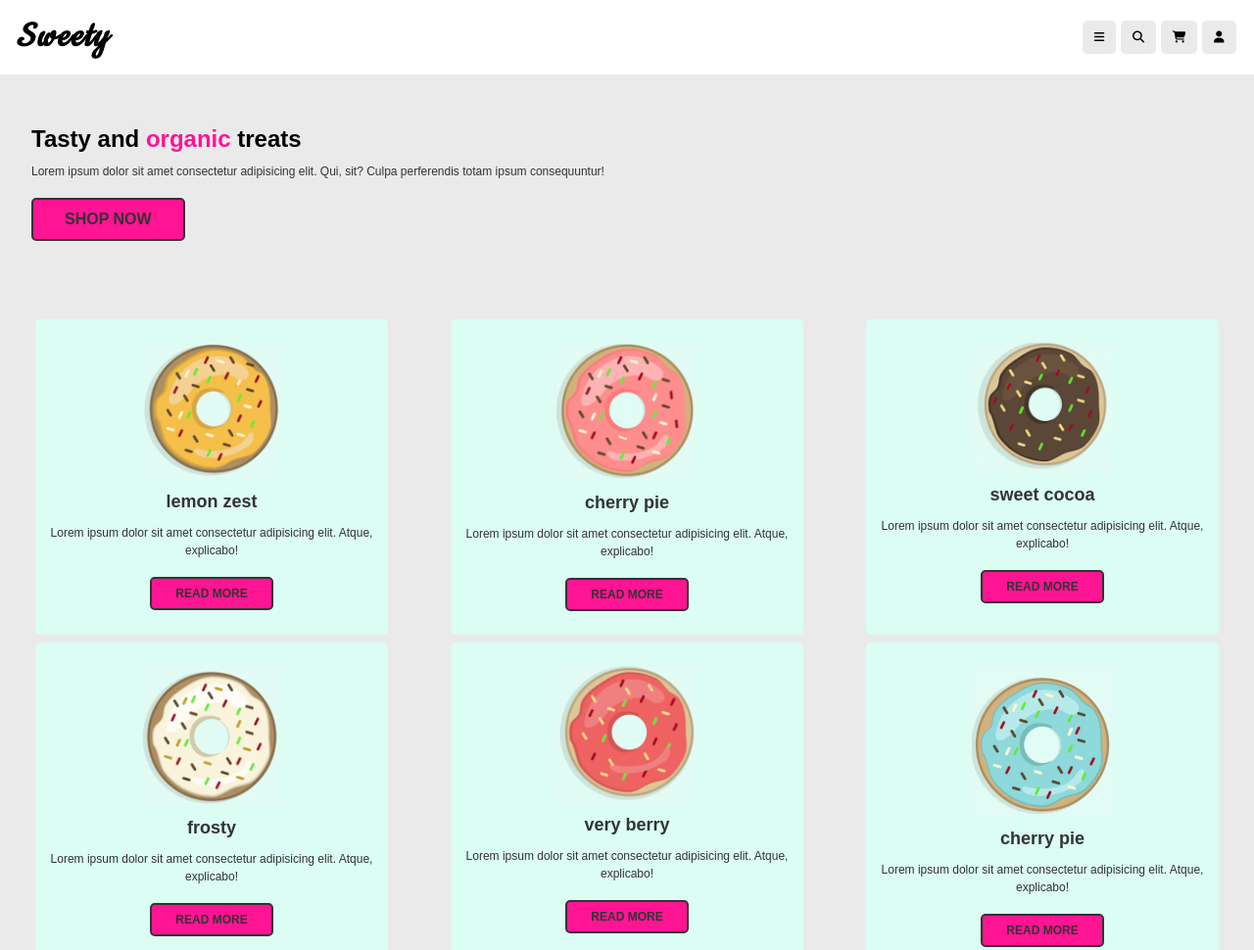
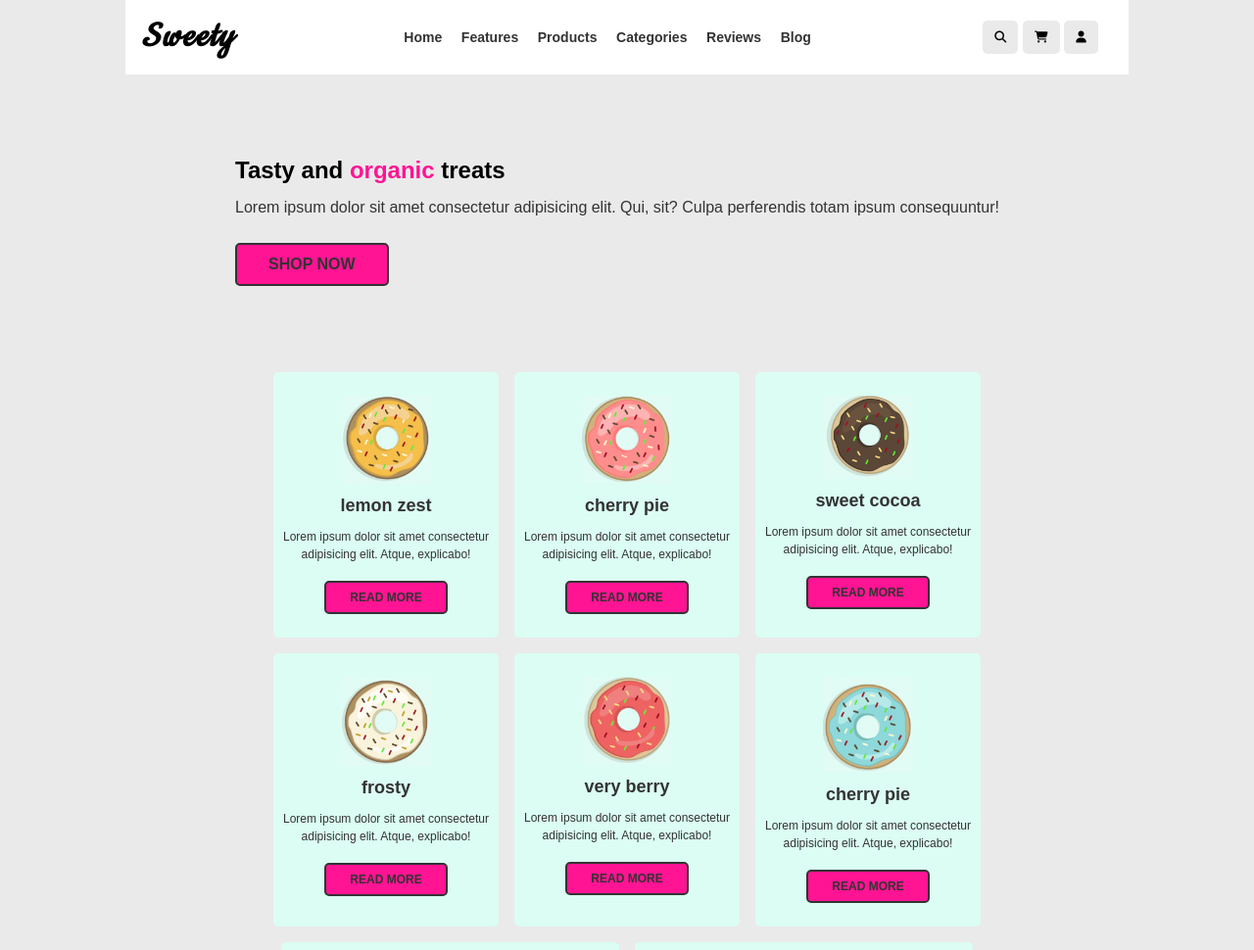
Before and after one commit to olicoding/sweety-layout-OliveiraDCI, a plain HTML site: page index.html in a window 1280 px wide. Shown: the top 970 px of the page at 98% size. Drawn offline with Linux system fonts and the light colour scheme.

Commit message:
Styles applyed, media queries created. Exercise concluded.

```diff
--- a/index.html
+++ b/index.html
@@ -31,7 +31,7 @@
         </ul>
       </nav>
       <div class="nav-btns flex">
-        <div class="nav-btn">
+        <div class="nav-btn hide-menu-btn">
           <i class="fa-solid fa-bars"></i>
         </div>
         <div class="nav-btn">
@@ -112,7 +112,7 @@
         </p>
         <div class="btn">READ MORE</div>
       </div>
-      <div class="card">
+      <div class="card card-grow">
         <img src="./images/donut1.png" alt="donut" />
         <h2>lemon zest</h2>
         <p>
@@ -121,7 +121,7 @@
         </p>
         <div class="btn">READ MORE</div>
       </div>
-      <div class="card">
+      <div class="card card-grow">
         <img src="./images/donut2.png" alt="donut" />
         <h2>cherry pie</h2>
         <p>
--- a/style.css
+++ b/style.css
@@ -14,6 +14,12 @@ body {
 }
 
 /* Utilities */
+
+header, section {
+  min-width: 378px;
+  max-width: 1024px;
+  margin: 0 auto;
+}
 
 img {
   display: block;
@@ -39,6 +45,7 @@ img {
   padding: .5em 2em;
   background-color: deeppink;
   width: fit-content;
+  margin: 0 auto;
   border: 2px solid #333;
   border-radius: 5px;
   font-weight: bold;
@@ -46,8 +53,12 @@ img {
   cursor: pointer;
 }
 
+.hero .btn {
+  margin: 0;
+}
+
 .btn:hover {
-
+  color: #fff;
 }
 
 /* Links */
@@ -69,7 +80,7 @@ header {
   position: sticky;
   top: 0;
   background-color: #fff;
-  padding: .5em 1em;
+  padding: .5em 1.8em .5em 1em ;
   width: 100vw;
   justify-content: space-between;
   align-items: center;
@@ -85,13 +96,14 @@ header {
 
 .nav-list {
   display: none;
+
 }
 
 .nav-list li {
   position: relative;
   list-style: none;
-  padding: 0 1em;
-  font-size: 1.8rem;
+  padding: 0 .7em;
+  font-size: 1.2rem;
   font-weight: 600;
 }
 
@@ -128,11 +140,12 @@ li:hover::before {
   background-image: url(./images/sweetBg.jpg);
   background-size: cover;
   background-repeat: no-repeat;
-  background-position: bottom;
+  background-position: center;
+
 }
 
 .hero {
-  padding: 3em 2em 4.5em;
+  padding: 4em;
 }
 
 .hero p {
@@ -144,18 +157,17 @@ li:hover::before {
 /* Section cards */
 
 .card-container {
+  justify-content: center;
   flex-wrap: wrap;
   gap: .5em;
-  padding: .5em;
-}
-
-.card, .card .btn {
+  padding: .5em 0;
+  max-width: 830px;
   margin: 0 auto;
 }
 
 .card {
   padding: 2em 0;
-  width: 360px;
+  width: 230px;
   background-color: #dbfdf3;
   border-radius: 5px;
   text-align: center;
@@ -170,3 +182,43 @@ li:hover::before {
 .card p {
   margin: .5em 0 1.5em;
 }
+
+
+/* Media Queries - Mobile First */
+
+
+@media (min-width: 500px) {
+  .card-container {
+    padding: .5em;
+    gap: 1em;
+  }
+
+  .card {
+      padding: 2em 0;
+
+  }
+}
+
+@media (min-width: 722px) {
+  .hero {
+      padding: 5em 4em 5em 7em;
+    }
+  .hero p {
+    font-size: 1.6rem;
+  }
+  .nav-list {
+    display: flex;
+  }
+  .hide-menu-btn {
+    display: none;
+  }
+  .card-grow {
+    width: 345px;
+  }
+}
+
+@media (min-width: 880px) {
+  .nav-list li {
+      font-size: 1.4rem;
+}
+}
```
